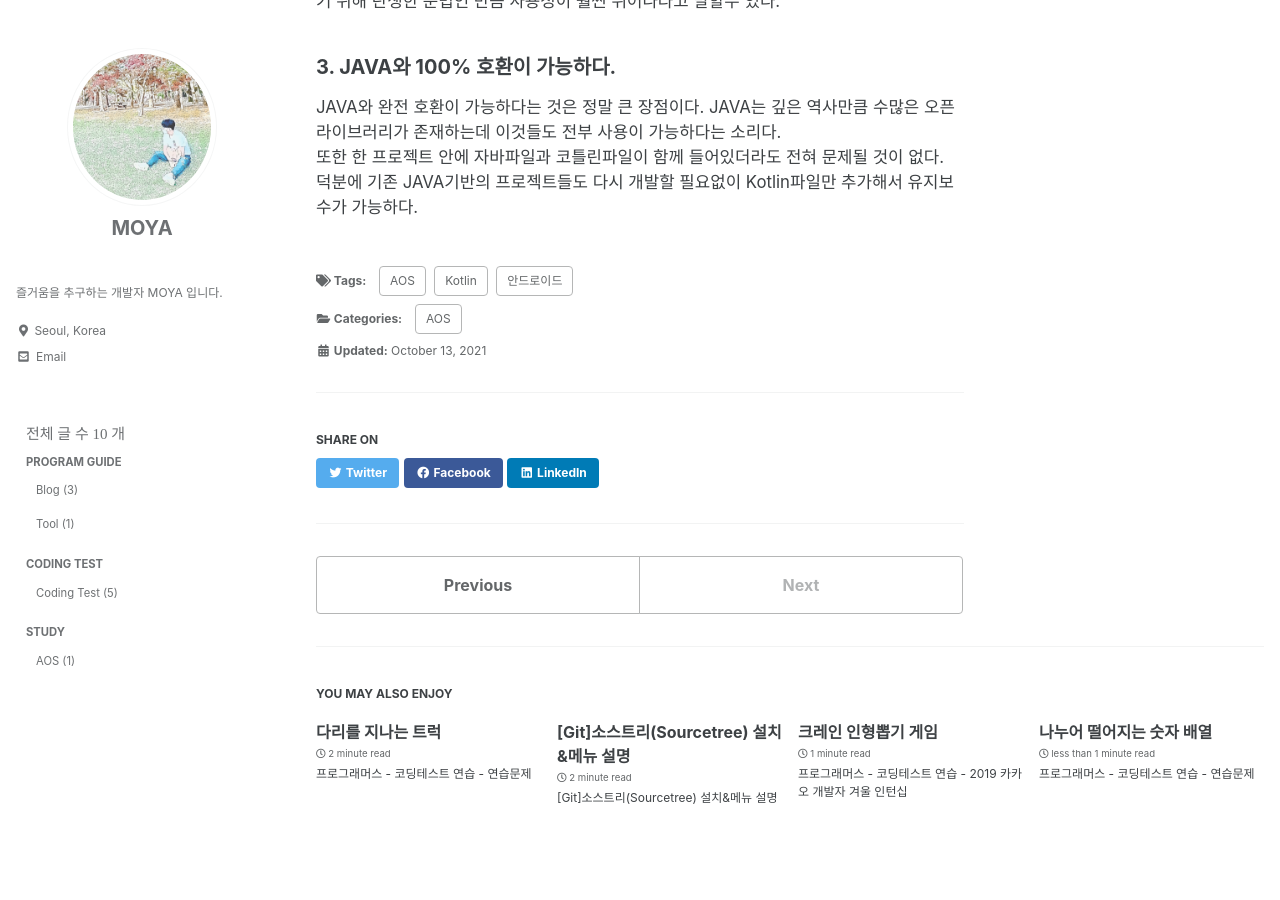
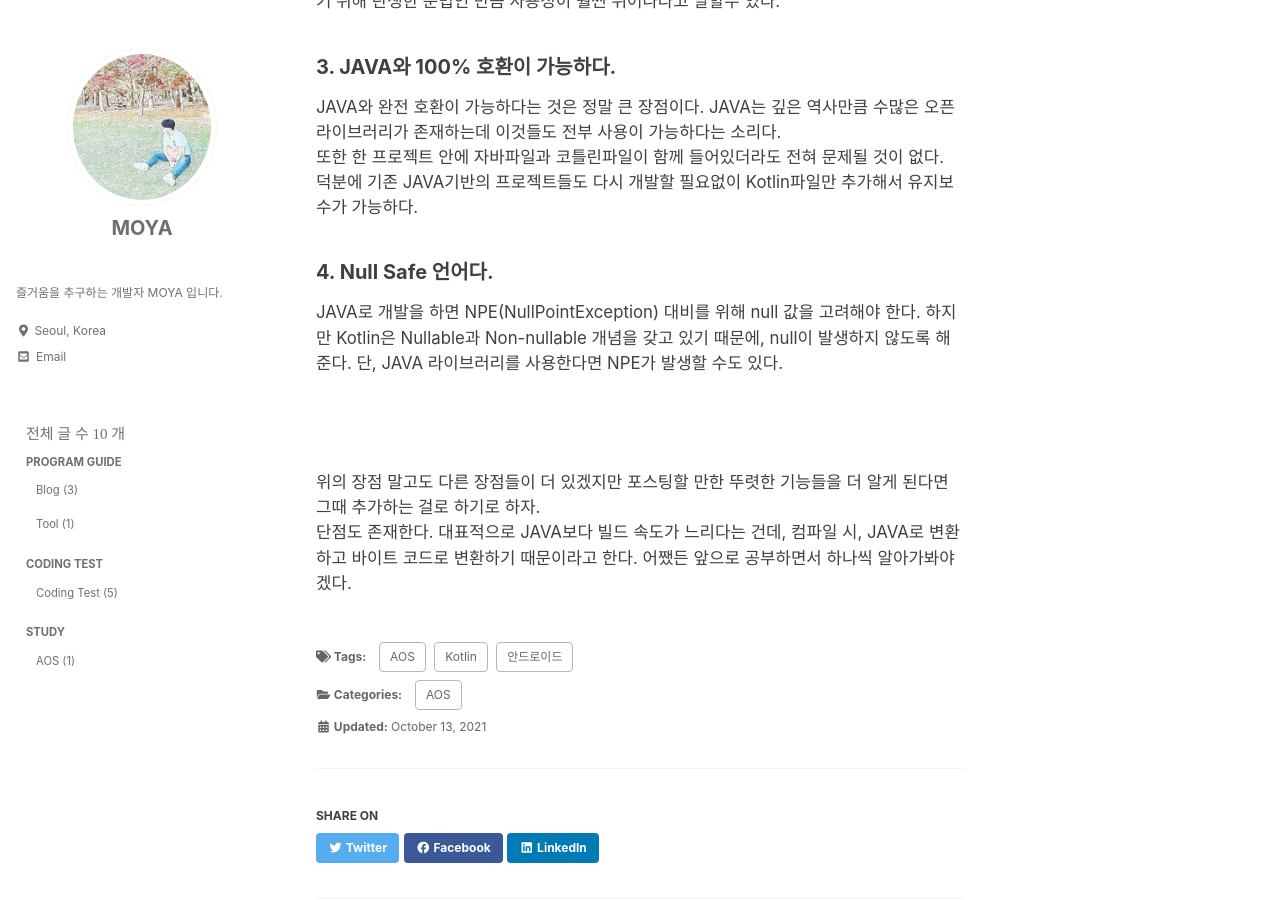
Before and after one commit to kdc7140/kdc7140.github.io, a Jekyll site: the page built from _posts/study/2021-10-13-kotlin001.md, in a window 1280 px wide and 900 px high, scrolled down 1479 px. Built offline with Jekyll 4.4.1, drawn with Linux system fonts in a browser that asks for light colours; cached includes are drawn as plain includes; some web fonts are replaced.

Commit message:
add post

```diff
--- a/_posts/study/2021-10-13-kotlin001.md
+++ b/_posts/study/2021-10-13-kotlin001.md
@@ -56,3 +56,20 @@ JAVA와 완전 호환이 가능하다는 것은 정말 큰 장점이다.
 JAVA는 깊은 역사만큼 수많은 오픈 라이브러리가 존재하는데 이것들도 전부 사용이 가능하다는 소리다.<br/>
 또한 한 프로젝트 안에 자바파일과 코틀린파일이 함께 들어있더라도 전혀 문제될 것이 없다.
 덕분에 기존 JAVA기반의 프로젝트들도 다시 개발할 필요없이 Kotlin파일만 추가해서 유지보수가 가능하다.
+<br/>
+
+### 4. Null Safe 언어다.
+
+JAVA로 개발을 하면 NPE(NullPointException) 대비를 위해 null 값을 고려해야 한다.
+하지만 Kotlin은 Nullable과 Non-nullable 개념을 갖고 있기 때문에, null이 발생하지 않도록 해준다.
+단, JAVA 라이브러리를 사용한다면 NPE가 발생할 수도 있다.
+
+<br/><br/>
+
+
+
+위의 장점 말고도 다른 장점들이 더 있겠지만 포스팅할 만한 뚜렷한 기능들을 더 알게 된다면
+그때 추가하는 걸로 하기로 하자.<br/>
+단점도 존재한다. 대표적으로 JAVA보다 빌드 속도가 느리다는 건데,
+컴파일 시, JAVA로 변환하고 바이트 코드로 변환하기 때문이라고 한다.
+어쨌든 앞으로 공부하면서 하나씩 알아가봐야겠다.
```
Also changed, not shown: _pages/about.md (+3 -3 lines).
